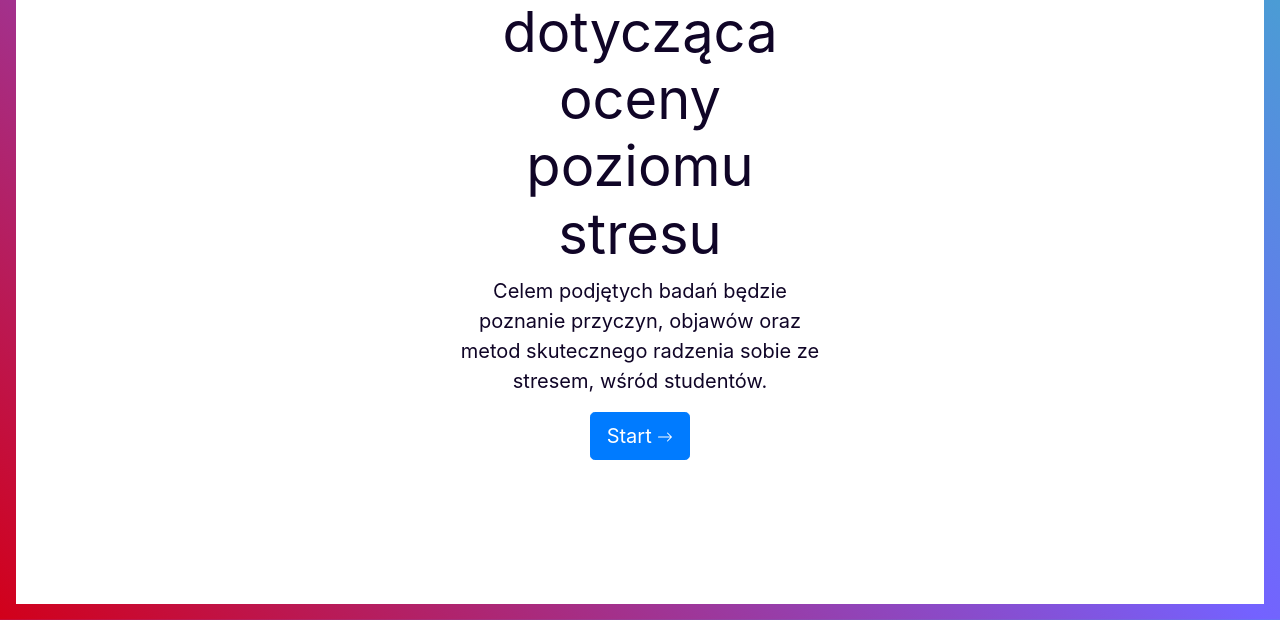
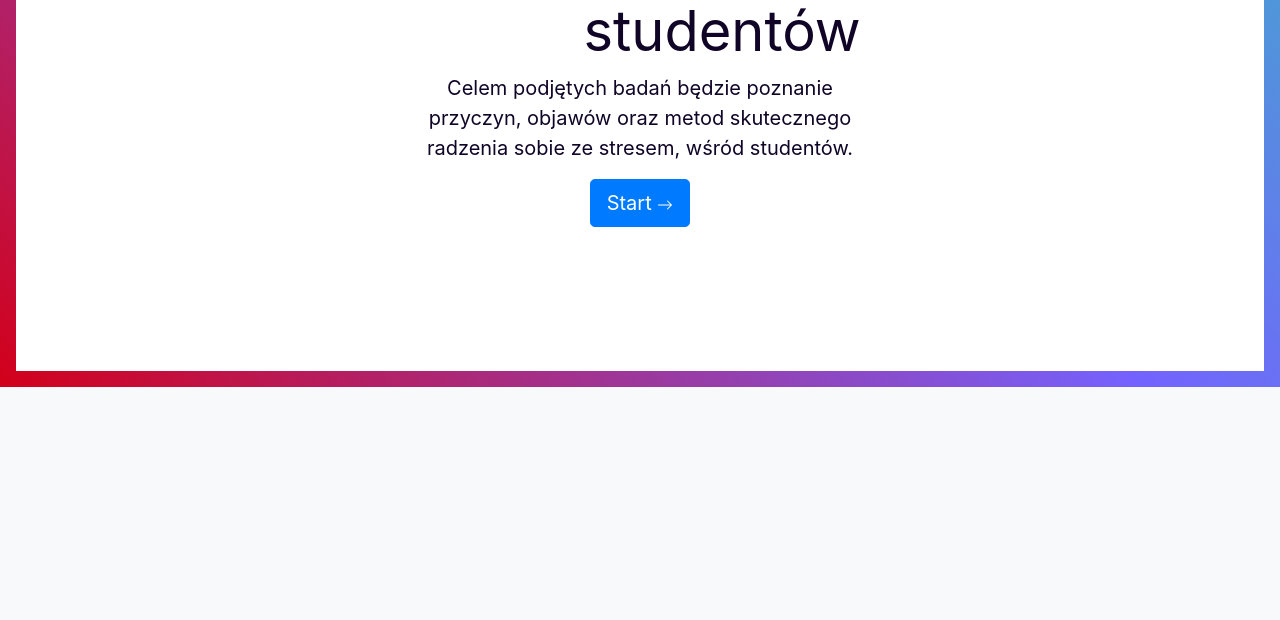
Before and after one commit to olakrajna/PollApp, a Flask app: page / in a window 1280 px wide. Shown: the part 621-1241 px from the top of the page. After the commit the page ends 1008 px from the top, so only its background shows below. Run offline with Flask 2, Linux system fonts and the light colour scheme.

Commit message:
update file

```diff
--- a/templates/home.html
+++ b/templates/home.html
@@ -4,9 +4,9 @@ Ankieta dotycząca stresu
 {% endblock %}
 {% block content %}
 <div class="position-relative overflow-hidden p-3 p-md-5 m-md-3 text-center bg-white" style="color:#100527">
-   <img src="pollapp/templates/images/stres.png" class="rounded float-left"/>
-   <div class="col-md-5 p-lg-5 mx-auto my-5">
-      <h1 class="display-4 font-weight-normal">Ankieta dotycząca oceny poziomu stresu</h1>
+   <img src="https://img.freepik.com/free-vector/student-stress-concept-illustration_114360-9550.jpg?w=740&t=st=1679862770~exp=1679863370~hmac=bd7978d4c905348462ae6b18d51e4f756ad3a99d1cbb9f9f9fc9616505301d5a" height="500" width="500" class="rounded float-left" />
+   <div class="col-md-6 p-lg-5 mx-auto my-5"  >
+      <h1 class="display-4 font-weight-normal">Ankieta dotycząca oceny poziomu stresu wśród studentów</h1>
       <p class="lead font-weight-normal">Celem podjętych badań będzie poznanie przyczyn, objawów oraz metod
          skutecznego radzenia sobie ze stresem, wśród studentów.
       </p>
--- a/templates/poll.html
+++ b/templates/poll.html
@@ -5,7 +5,7 @@ Ankieta dotycząca stresu
 {% block content %}
 
 <div class="position-relative overflow-hidden p-3 p-md-5 m-md-3 text-center bg-white" style="color:#100527">
-<h2 text-align="center">Ankieta o stresie xd nie wiem </h2><br/>
+<h2 text-align="center">Ankieta dotycząca stresu. Zapraszam do wypłenienia poniższego formularza.</h2><br/>
     <div class="row">
         <div class="col-md-6">
             <form method="post" id="poll_form">
```
Also changed, not shown: app.py (line endings or trailing spaces), stres2.jpg (added).
